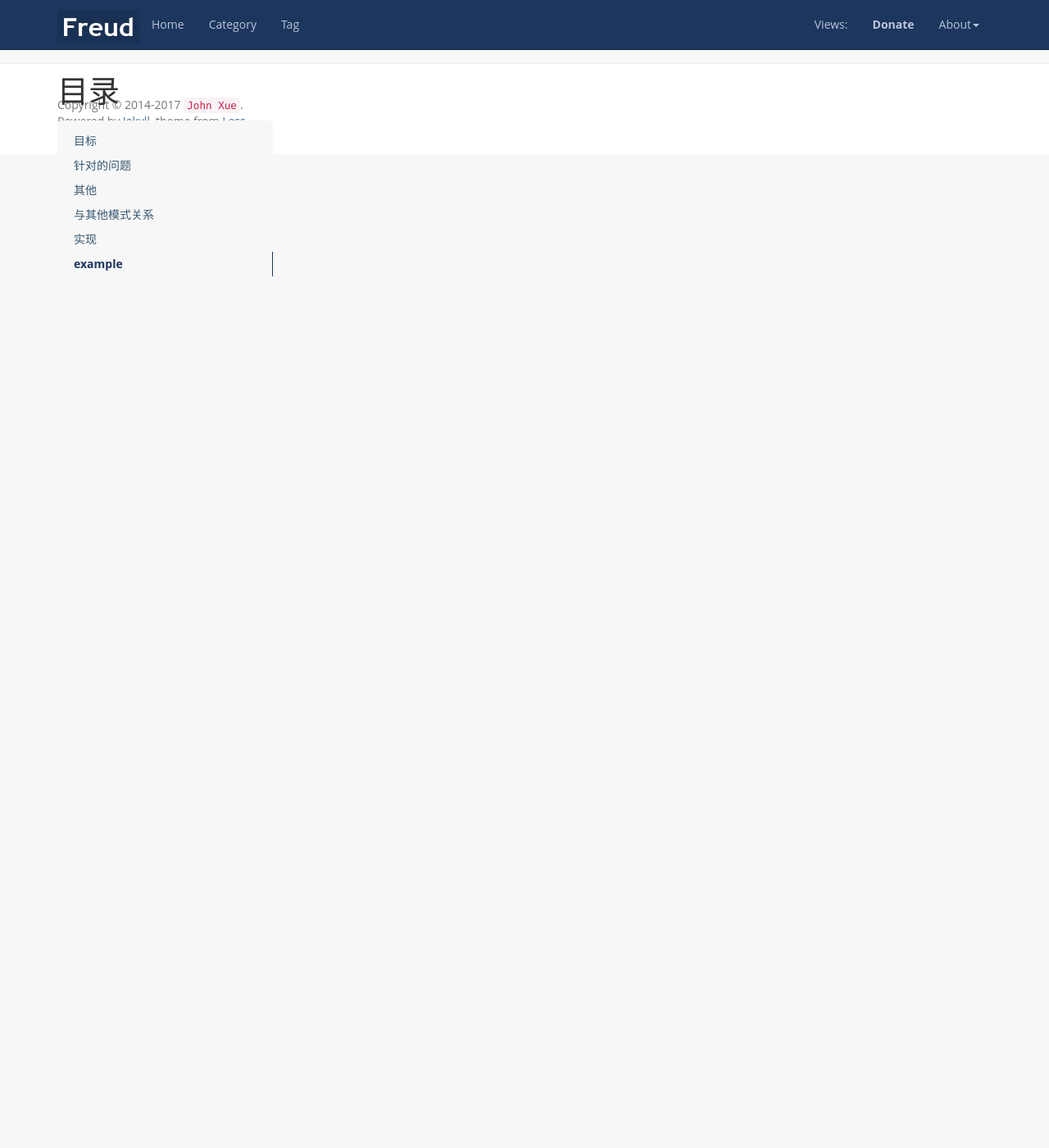
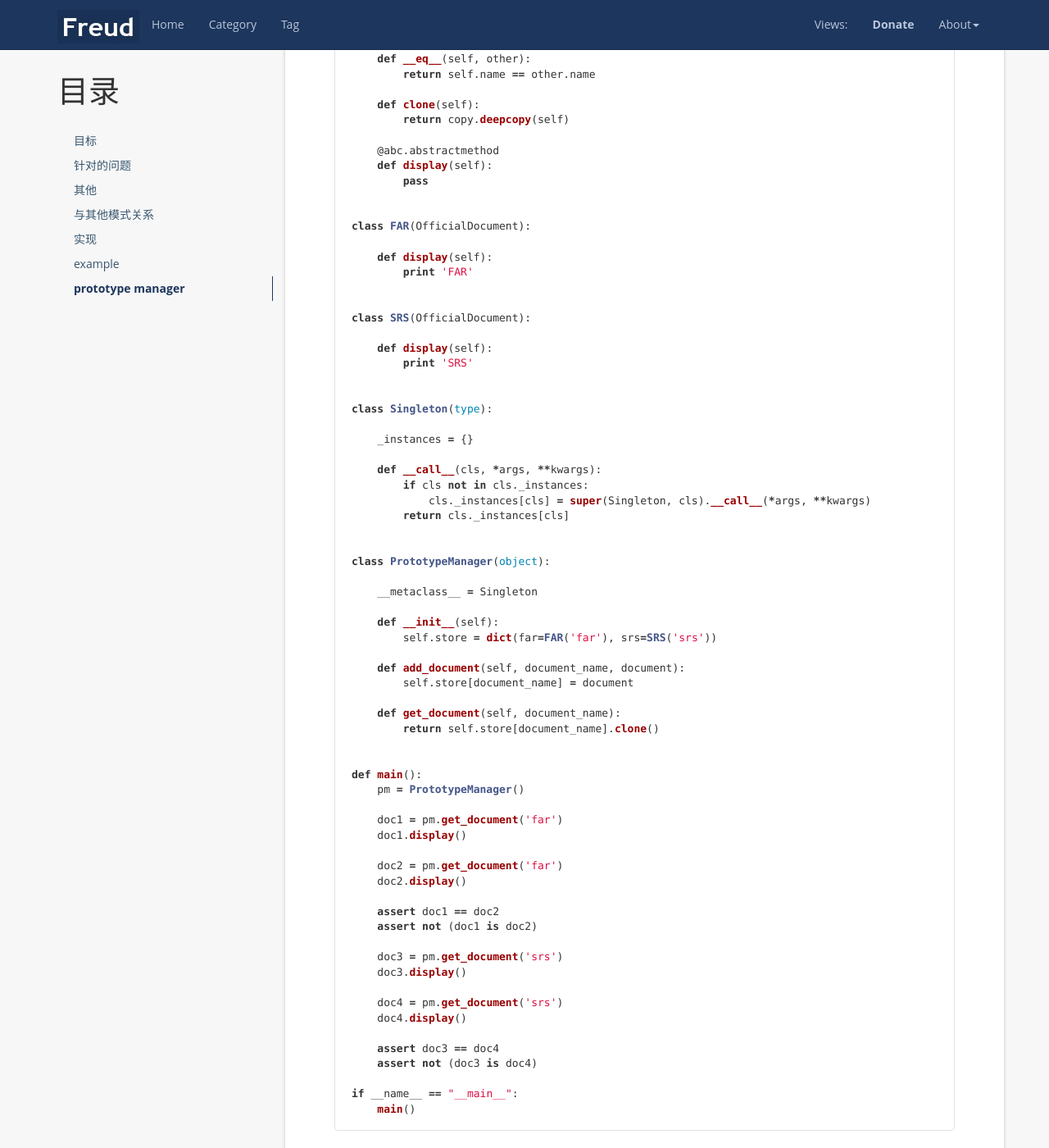
Before and after one commit to caser789/caser789.github.io, a Jekyll site: the page built from _posts/2017-6-28-design-patterns-prototype.md, in a window 1280 px wide and 1400 px high, scrolled down 2335 px. Shown: the whole window at 82% size. Built offline with Jekyll 4.4.1, drawn with Linux system fonts in a browser that asks for light colours; nearby versions of some CDN libraries; comment, search, counter and statistics services are not loaded; before the commit the page ends 2523 px from its top, so only the background shows below that; some of the changed text lies outside the part shown.

Commit message:
design patterns: prototype manager

````diff
--- a/_posts/2017-6-28-design-patterns-prototype.md
+++ b/_posts/2017-6-28-design-patterns-prototype.md
@@ -99,6 +99,91 @@ if __name__ == '__main__':
     main()
 ```
 
+## prototype manager
+
+```python
+import abc
+import copy
+
+
+class OfficialDocument(object):
+    __metaclass__ = abc.ABCMeta
+
+    def __init__(self, name):
+        self.name = name
+
+    def __eq__(self, other):
+        return self.name == other.name
+
+    def clone(self):
+        return copy.deepcopy(self)
+
+    @abc.abstractmethod
+    def display(self):
+        pass
+
+
+class FAR(OfficialDocument):
+
+    def display(self):
+        print 'FAR'
+
+
+class SRS(OfficialDocument):
+
+    def display(self):
+        print 'SRS'
+
+
+class Singleton(type):
+
+    _instances = {}
+
+    def __call__(cls, *args, **kwargs):
+        if cls not in cls._instances:
+            cls._instances[cls] = super(Singleton, cls).__call__(*args, **kwargs)
+        return cls._instances[cls]
+
+
+class PrototypeManager(object):
+
+    __metaclass__ = Singleton
+
+    def __init__(self):
+        self.store = dict(far=FAR('far'), srs=SRS('srs'))
+
+    def add_document(self, document_name, document):
+        self.store[document_name] = document
+
+    def get_document(self, document_name):
+        return self.store[document_name].clone()
+
+
+def main():
+    pm = PrototypeManager()
+
+    doc1 = pm.get_document('far')
+    doc1.display()
+
+    doc2 = pm.get_document('far')
+    doc2.display()
+
+    assert doc1 == doc2
+    assert not (doc1 is doc2)
+
+    doc3 = pm.get_document('srs')
+    doc3.display()
+
+    doc4 = pm.get_document('srs')
+    doc4.display()
+
+    assert doc3 == doc4
+    assert not (doc3 is doc4)
+
+if __name__ == "__main__":
+    main()
+```
+
 [jekyll]:      http://jekyllrb.com
 [jekyll-gh]:   https://github.com/jekyll/jekyll
 [jekyll-help]: https://github.com/jekyll/jekyll-help
````
